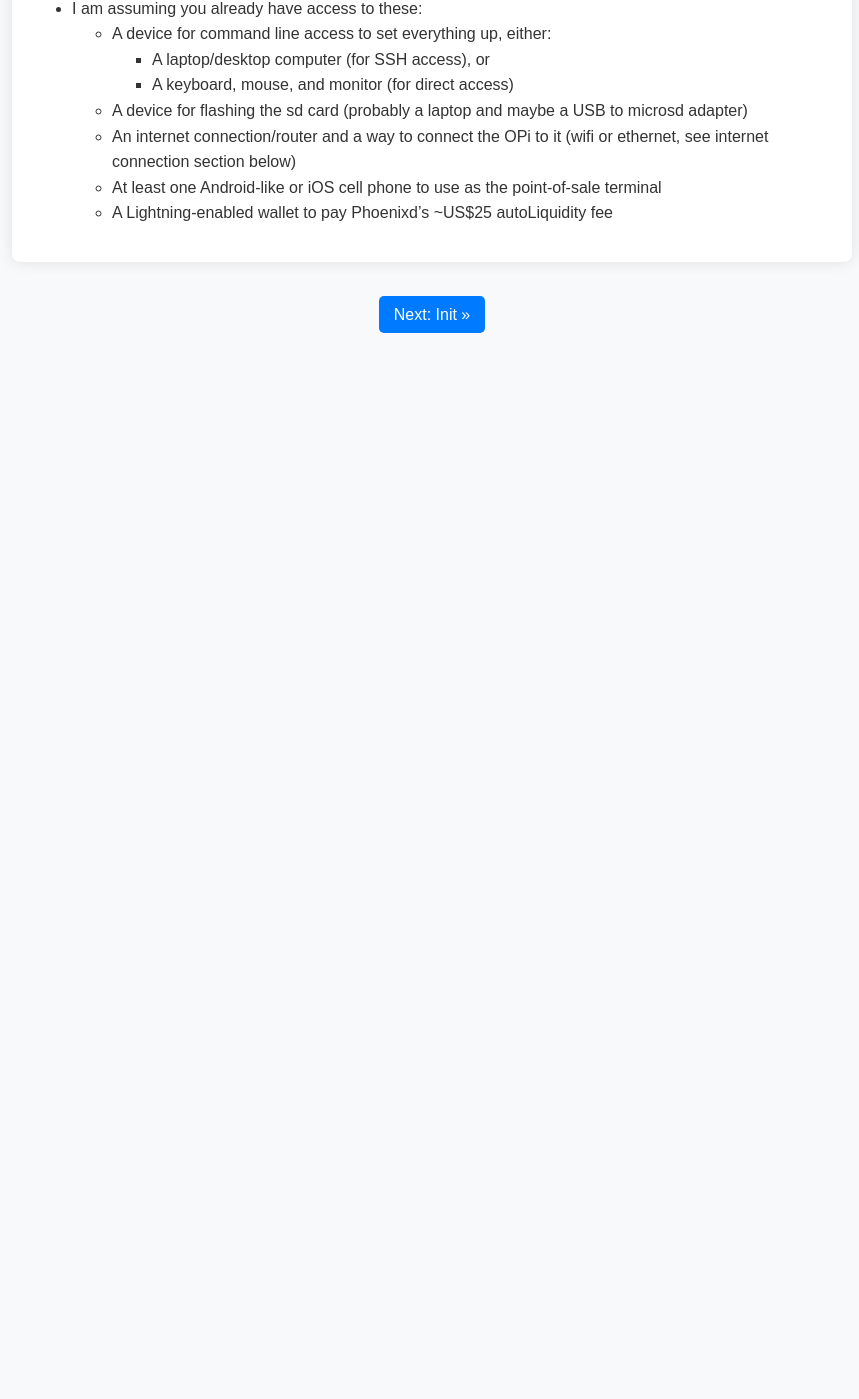
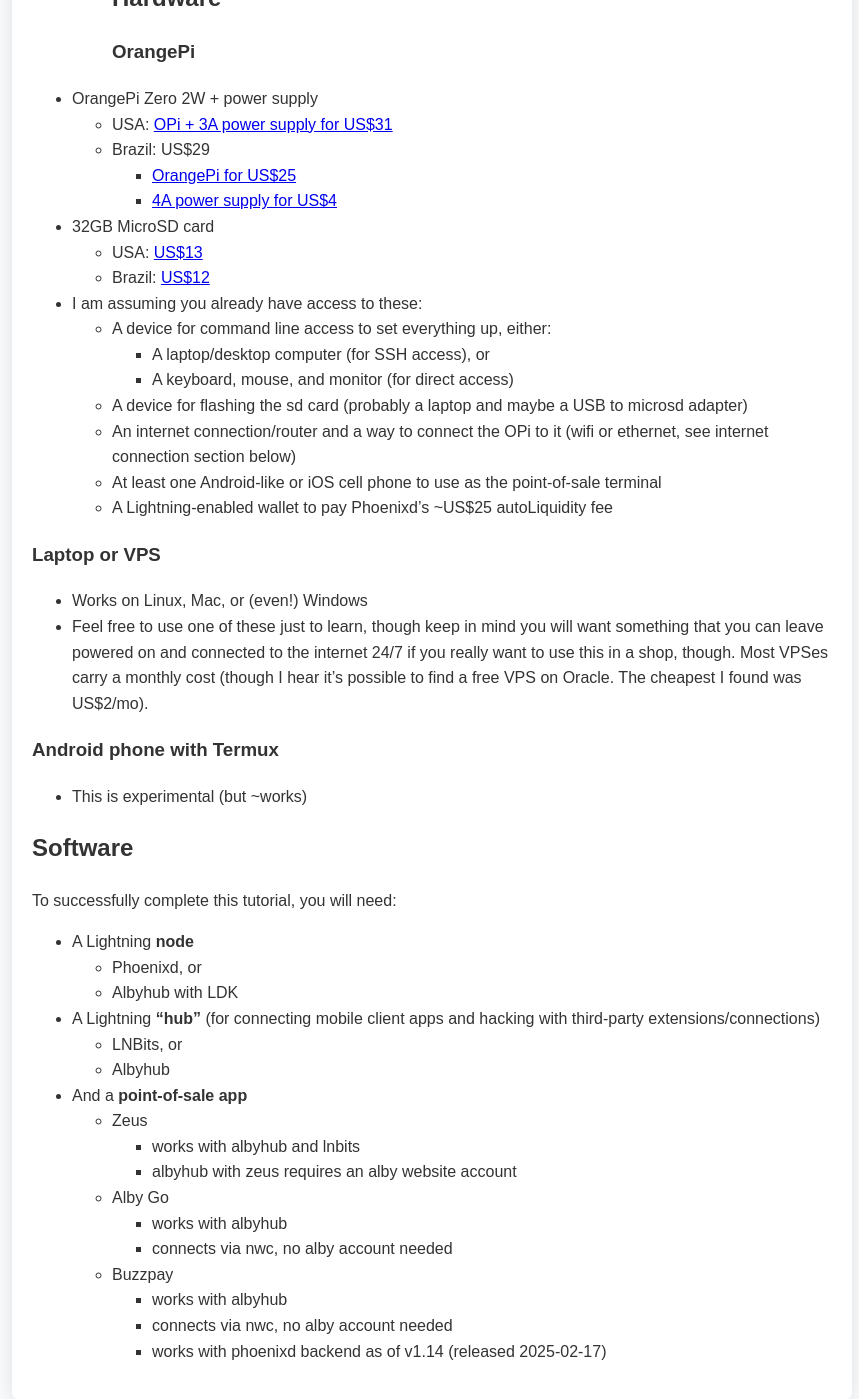
Before and after one commit to chrisguida/tiny-lightning-node-tutorial, a Jekyll site: the page built from _tutorial/01-intro.md, in a window 1280 px wide and 1400 px high, scrolled down 763 px. Shown: the whole window, without its empty margins (208-1067 px from the left). Built offline with Jekyll 4.4.1, drawn with Linux system fonts in a browser that asks for light colours; before the commit the page ends 1096 px from its top, so only the background shows below that; some of the changed text lies outside the part shown.

Commit message:
add albyhub and other hardware

```diff
--- a/_tutorial/01-intro.md
+++ b/_tutorial/01-intro.md
@@ -8,15 +8,25 @@
 
 A tutorial for installing Phoenixd and LNBits on an OrangePi Zero 2W and using Zeus Wallet as the PoS app.
 
+Alternatively, you can use Albyhub and/or LDK, instead of LNBits and/or Phoenixd.
+
 ## Cost:
-- USA: US$69
-- Brazil: US$66
+- USA:
+  - without inbound: US$44
+  - with 2Msat inbound: US$69
+- Brazil:
+  - without inbound: US$41
+  - with 2Msat inbound: US$66
+- If you're just using a **laptop** or you already have access to a **vps**:
+  - ~$FREE
 
 ### Cost breakdown
-- Parts: US$44 if in USA, US$41 if in Brazil
+- Hardware: US$44 if in USA, US$41 if in Brazil
 - Phoenixd autoLiquidity fee: $25 (this can potentially be waived if you transfer a seed from the mobile Phoenix Wallet app rather than creating the node on phoenixd)
-
-## Parts
+- If you're just using a **laptop** or you already have access to a **vps**:
+  - ~$FREE
+## Hardware
+### OrangePi
 - OrangePi Zero 2W + power supply
   - USA: [OPi + 3A power supply for US$31](https://www.amazon.com/Orange-Pi-Zero-2W-Development/dp/B0CHMT4SJW/)
   - Brazil: US$29
@@ -35,3 +45,32 @@
   - An internet connection/router and a way to connect the OPi to it (wifi or ethernet, see internet connection section below)
   - At least one Android-like or iOS cell phone to use as the point-of-sale terminal
   - A Lightning-enabled wallet to pay Phoenixd's ~US$25 autoLiquidity fee
+
+### Laptop or VPS
+- Works on Linux, Mac, or (even!) Windows
+- Feel free to use one of these just to learn, though keep in mind you will want something that you can leave powered on and connected to the internet 24/7 if you really want to use this in a shop, though. Most VPSes carry a monthly cost (though I hear it's possible to find a free VPS on Oracle. The cheapest I found was US$2/mo).
+
+### Android phone with Termux
+- This is experimental (but ~works)
+
+## Software
+
+To successfully complete this tutorial, you will need:
+
+- A Lightning **node**
+  - Phoenixd, or
+  - Albyhub with LDK
+- A Lightning **"hub"** (for connecting mobile client apps and hacking with third-party extensions/connections)
+  - LNBits, or
+  - Albyhub
+- And a **point-of-sale app**
+  - Zeus
+    - works with albyhub and lnbits
+    - albyhub with zeus requires an alby website account
+  - Alby Go
+    - works with albyhub
+    - connects via nwc, no alby account needed
+  - Buzzpay
+    - works with albyhub
+    - connects via nwc, no alby account needed
+    - works with phoenixd backend as of v1.14 (released 2025-02-17)
```
Also changed, not shown: _tutorial/03-node.md (renamed from _tutorial/03-phoenixd.md, +4 -1 lines), _tutorial/04-hub.md (added, +230 -0 lines), _tutorial/04-lnbits.md (deleted, +0 -105 lines), _tutorial/05-lndhub.md (deleted, +0 -35 lines), _tutorial/05-pos-app.md (added, +70 -0 lines), _tutorial/06-zeus.md (deleted, +0 -25 lines).
